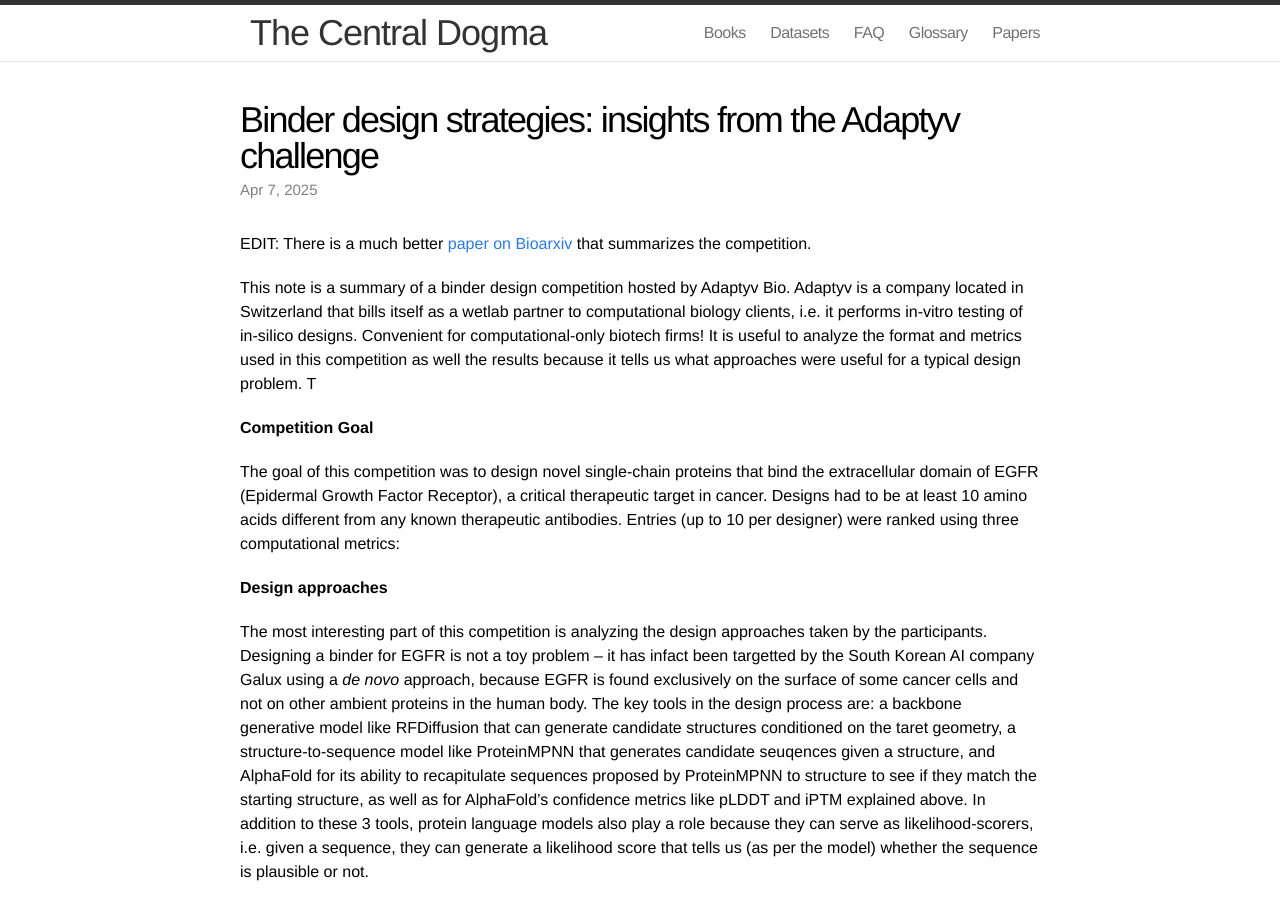
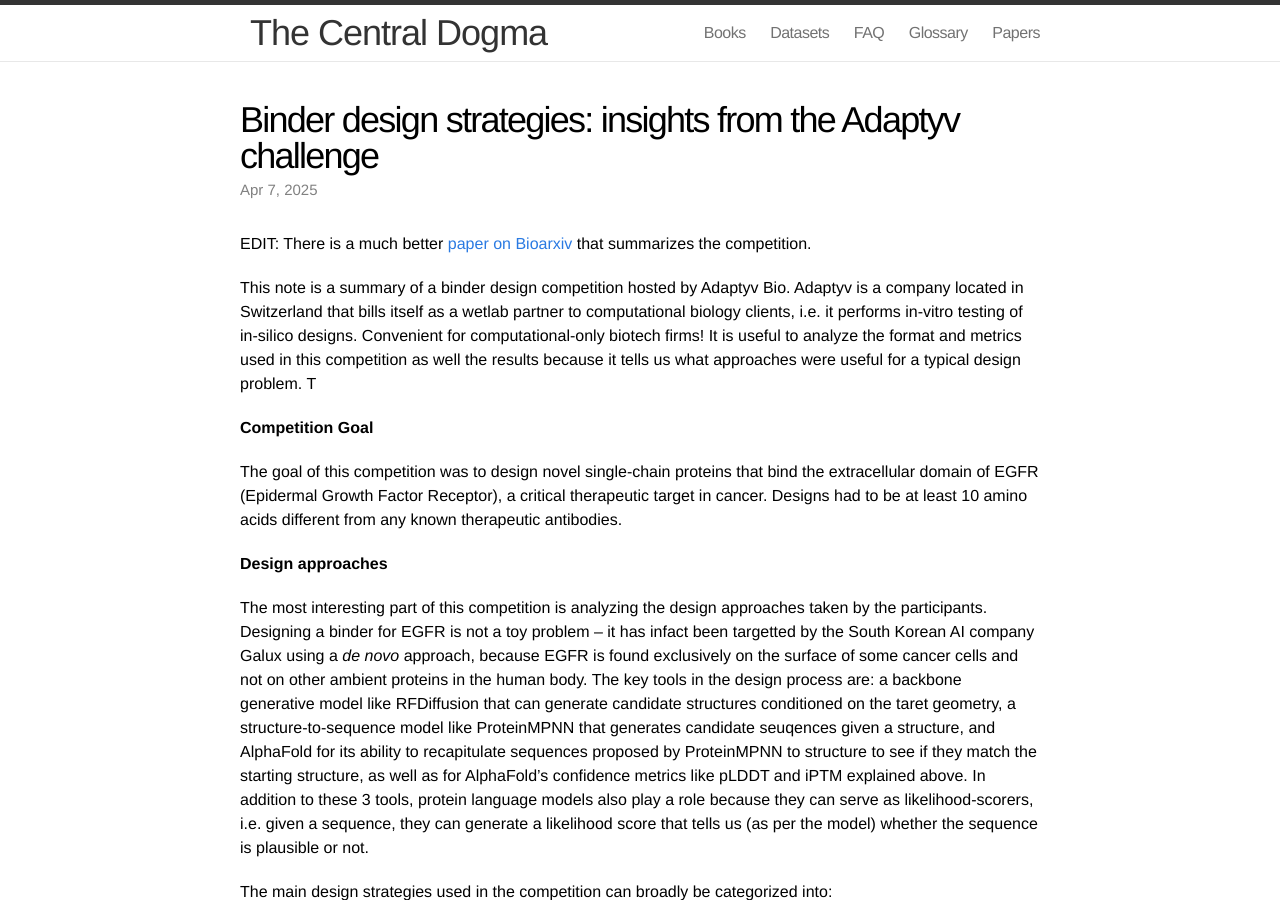
Before and after one commit to thecentraldogma/thecentraldogma.github.io, a Jekyll site: the page built from _posts/2025-04-07-binder-design-competition.md, in a window 1280 px wide and 900 px high. Built offline with Jekyll 4.4.1, drawn with Linux system fonts in a browser that asks for light colours.

Commit message:
Update 2025-04-07-binder-design-competition.md

```diff
--- a/_posts/2025-04-07-binder-design-competition.md
+++ b/_posts/2025-04-07-binder-design-competition.md
@@ -11,8 +11,7 @@
 
 **Competition Goal**
 
-The goal of this competition was to design novel single-chain proteins that bind the extracellular domain of EGFR (Epidermal Growth Factor Receptor), a critical therapeutic target in cancer. Designs had to be at least 10 amino acids different from any known therapeutic antibodies. Entries (up to 10 per designer) were ranked using three computational metrics:
-
+The goal of this competition was to design novel single-chain proteins that bind the extracellular domain of EGFR (Epidermal Growth Factor Receptor), a critical therapeutic target in cancer. Designs had to be at least 10 amino acids different from any known therapeutic antibodies.
 
 **Design approaches**
 
```
